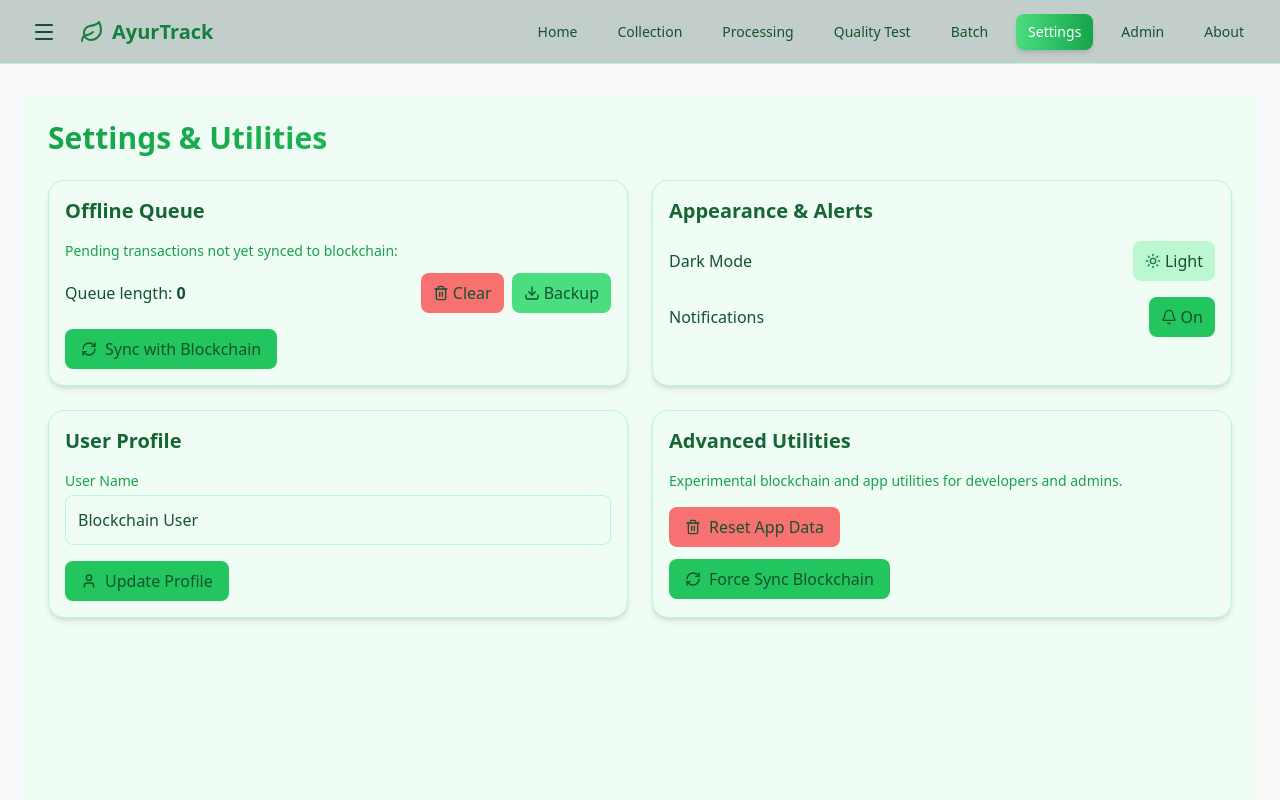
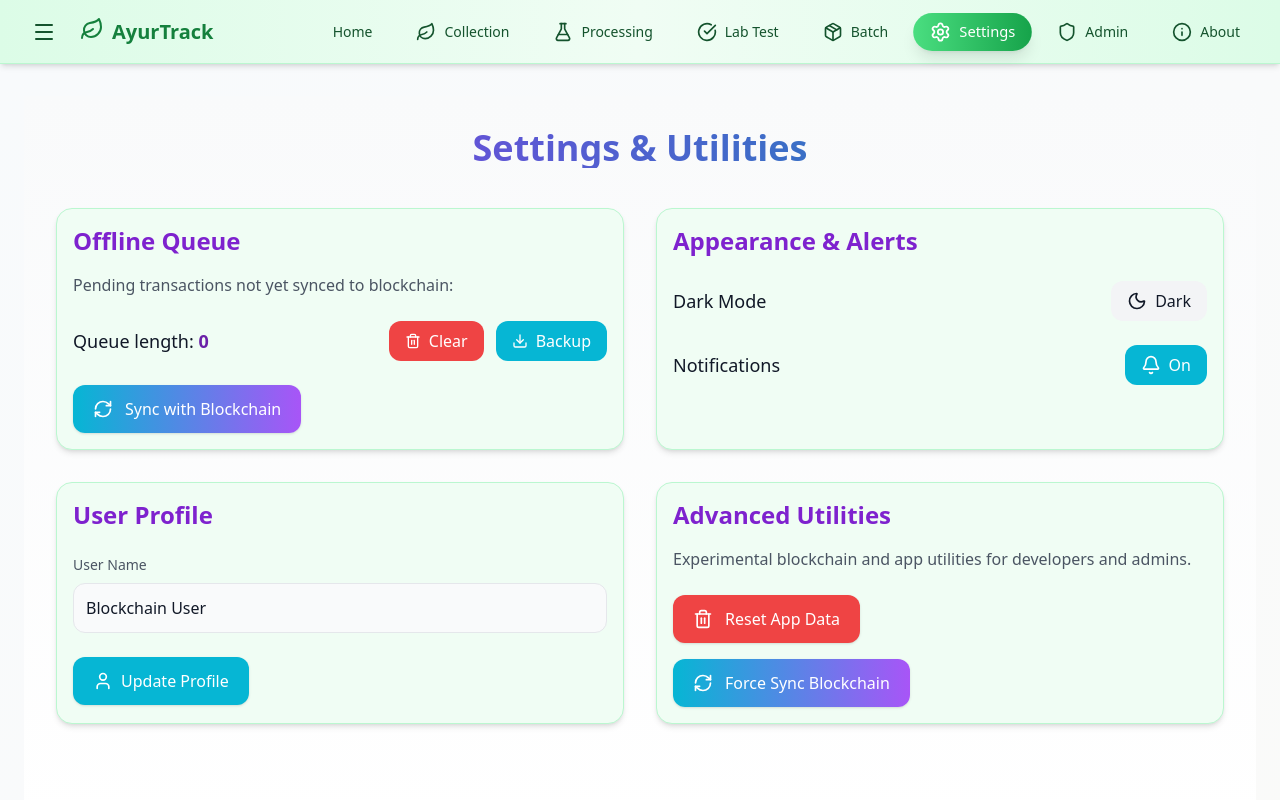
Before and after one commit to shreyes-7/AyurTrack, a React (Vite) app in the folder frontend/: page /settings in a window 1280 px wide. Shown: the top 800 px of the page. Built offline with nearby package versions, Linux system fonts and the light colour scheme.

Commit message:
sms server

```diff
--- a/frontend/src/Components/Navbar.jsx
+++ b/frontend/src/Components/Navbar.jsx
@@ -30,7 +30,7 @@ const navItems = [
     icon: <FlaskConical className="w-5 h-5" />,
   },
   {
-    name: "Quality Test",
+    name: "Lab Test",
     path: "/quality",
     icon: <CheckCircle className="w-5 h-5" />,
   },
@@ -80,11 +80,13 @@ export default function Navbar() {
 
   return (
     <>
-      <nav className="sticky top-0 z-50 bg-green-50/80 backdrop-blur-lg border-b border-green-200 flex items-center justify-between px-6 h-16">
+      <nav className="sticky top-0 z-50 bg-gradient-to-r from-green-100 via-green-50 to-green-100 backdrop-blur-md border-b border-green-200 shadow-md flex items-center justify-between px-6 h-16">
+        {/* Logo + Mobile Menu */}
         <div className="flex items-center gap-4">
+          {/* Mobile Hamburger */}
           <button
             onClick={toggleMenu}
-            className="p-2 text-green-900 hover:text-green-600 transition-colors"
+            className="p-2 text-green-900 hover:text-green-600 transition-colors rounded-md hover:bg-green-100"
           >
             {isMenuOpen ? (
               <X className="w-6 h-6" />
@@ -92,18 +94,20 @@ export default function Navbar() {
               <Menu className="w-6 h-6" />
             )}
           </button>
+
+          {/* Logo */}
           <Link
             to="/"
-            className="flex items-center gap-2 text-green-700 font-bold text-xl"
+            className="flex items-center gap-2 text-green-700 font-bold text-xl hover:text-green-800 transition-colors"
             onClick={handleLinkClick}
           >
-            <Leaf className="w-6 h-6" />
+            <Leaf className="w-6 h-6 animate-bounce" />
             AyurTrack
           </Link>
         </div>
 
-        {/* Desktop links */}
-        <div className="hidden md:flex items-center gap-4">
+        {/* Desktop Nav */}
+        <div className="hidden md:flex items-center gap-3">
           {navItems.map((item, i) => {
             const isActive = location.pathname === item.path;
             return (
@@ -111,17 +115,41 @@ export default function Navbar() {
                 key={i}
                 to={item.path}
                 onClick={handleLinkClick}
-                className={`flex items-center gap-1 px-3 py-2 rounded-lg text-sm font-medium transition-all duration-300 transform ${
+                className={`flex items-center gap-2 px-4 py-2 rounded-full text-sm font-medium transition-all duration-300 transform ${
                   isActive
-                    ? "bg-gradient-to-r from-green-400 to-green-600 text-white shadow-md"
-                    : "text-green-900 hover:text-white hover:bg-green-300 hover:scale-105 hover:shadow-lg"
+                    ? "bg-gradient-to-r from-green-400 to-green-600 text-white shadow-lg scale-105"
+                    : "text-green-900 hover:text-white hover:bg-green-400 hover:scale-105 hover:shadow-md"
                 }`}
               >
+                {item.icon && (
+                  <span className="hidden md:inline-flex w-5 h-5">
+                    {item.icon}
+                  </span>
+                )}
                 {item.name}
               </NavLink>
             );
           })}
         </div>
+
+        {/* Mobile Menu Slide */}
+        {isMenuOpen && (
+          <div className="absolute top-16 left-0 w-full bg-white/80 backdrop-blur-md border-t border-green-200 md:hidden flex flex-col items-start p-4 gap-2 shadow-lg animate-slideDown">
+            {navItems.map((item, i) => (
+              <NavLink
+                key={i}
+                to={item.path}
+                onClick={() => {
+                  handleLinkClick();
+                  toggleMenu();
+                }}
+                className={`w-full px-4 py-2 rounded-lg text-green-900 hover:text-white hover:bg-green-400 transition-all duration-200`}
+              >
+                {item.name}
+              </NavLink>
+            ))}
+          </div>
+        )}
       </nav>
 
       {/* Sidebar / Mobile menu */}
--- a/frontend/src/Pages/Settings.jsx
+++ b/frontend/src/Pages/Settings.jsx
@@ -44,34 +44,36 @@ export default function Settings() {
 
   return (
     <Layout>
-      <div className="min-h-[calc(100vh-4rem)] bg-green-50 text-green-900 p-6">
-        <h1 className="text-3xl font-bold mb-6 bg-clip-text text-transparent bg-gradient-to-r from-green-600 via-green-500 to-green-400">
+      {/* Light background with subtle gradient */}
+      <div className="min-h-[calc(100vh-4rem)] bg-gradient-to-b from-gray-50 to-white p-8 text-gray-900">
+        <h1 className="text-4xl font-extrabold mb-10 text-center text-transparent bg-clip-text bg-gradient-to-r from-purple-600 to-cyan-600">
           Settings & Utilities
         </h1>
 
-        <div className="grid grid-cols-1 md:grid-cols-2 gap-6">
-          {/* App Info & Queue */}
-          <Card className="bg-green-100 border border-green-200 shadow-md rounded-2xl p-6">
-            <h2 className="text-xl font-semibold mb-4 text-green-800">
+        <div className="grid grid-cols-1 md:grid-cols-2 gap-8">
+          {/* Card with clean look */}
+          <Card className="bg-white border border-gray-200 rounded-2xl p-8 shadow-sm hover:shadow-lg hover:-translate-y-1 transform transition-all duration-300">
+            <h2 className="text-2xl font-semibold mb-4 text-purple-700">
               Offline Queue
             </h2>
-            <p className="text-sm text-green-600 mb-3">
+            <p className="text-base text-gray-600 mb-6">
               Pending transactions not yet synced to blockchain:
             </p>
-            <div className="flex items-center justify-between mb-4">
-              <span>
-                Queue length: <strong>{queue.length}</strong>
+            <div className="flex items-center justify-between mb-6">
+              <span className="text-lg">
+                Queue length:{" "}
+                <strong className="text-purple-800">{queue.length}</strong>
               </span>
-              <div className="flex gap-2">
+              <div className="flex gap-3">
                 <button
                   onClick={clearQueue}
-                  className="flex items-center gap-1 px-3 py-2 rounded-lg bg-red-400 hover:bg-red-300 transition"
+                  className="flex items-center gap-2 px-4 py-2 rounded-xl bg-red-500 text-white hover:bg-red-400 active:scale-95 transition"
                 >
                   <Trash2 className="w-4 h-4" /> Clear
                 </button>
                 <button
                   onClick={downloadQueue}
-                  className="flex items-center gap-1 px-3 py-2 rounded-lg bg-green-400 hover:bg-green-300 transition"
+                  className="flex items-center gap-2 px-4 py-2 rounded-xl bg-cyan-500 text-white hover:bg-cyan-400 active:scale-95 transition"
                 >
                   <Download className="w-4 h-4" /> Backup
                 </button>
@@ -79,81 +81,85 @@ export default function Settings() {
             </div>
             <button
               onClick={simulateSync}
-              className="flex items-center gap-2 px-4 py-2 rounded-lg bg-green-500 hover:bg-green-400 transition"
+              className="flex items-center gap-3 px-5 py-3 text-base rounded-xl bg-gradient-to-r from-cyan-500 to-purple-500 text-white hover:opacity-90 active:scale-95 transition shadow"
             >
-              <RefreshCw className="w-4 h-4" /> Sync with Blockchain
+              <RefreshCw className="w-5 h-5" /> Sync with Blockchain
             </button>
           </Card>
 
-          {/* Appearance & Notifications */}
-          <Card className="bg-green-100 border border-green-200 shadow-md rounded-2xl p-6">
-            <h2 className="text-xl font-semibold mb-4 text-green-800">
+          {/* Appearance & Alerts */}
+          <Card className="bg-white border border-gray-200 rounded-2xl p-8 shadow-sm hover:shadow-lg hover:-translate-y-1 transform transition-all duration-300">
+            <h2 className="text-2xl font-semibold mb-6 text-purple-700">
               Appearance & Alerts
             </h2>
 
-            <div className="flex items-center justify-between mb-4">
-              <span>Dark Mode</span>
+            <div className="flex items-center justify-between mb-6">
+              <span className="text-lg">Dark Mode</span>
               <button
-                disabled
-                className="flex items-center gap-1 px-3 py-2 rounded-lg bg-green-200 cursor-not-allowed"
+                onClick={() => setDark(!dark)}
+                className="flex items-center gap-2 px-4 py-2 rounded-xl bg-gray-100 hover:bg-gray-200 transition"
               >
-                <Sun className="w-4 h-4 text-green-700" /> Light
+                {dark ? (
+                  <Moon className="w-5 h-5" />
+                ) : (
+                  <Sun className="w-5 h-5" />
+                )}
+                {dark ? "Dark" : "Light"}
               </button>
             </div>
 
-            <div className="flex items-center justify-between mb-4">
-              <span>Notifications</span>
+            <div className="flex items-center justify-between mb-6">
+              <span className="text-lg">Notifications</span>
               <button
-                className={`flex items-center gap-1 px-3 py-2 rounded-lg ${
+                onClick={() => setNotifications(!notifications)}
+                className={`flex items-center gap-2 px-4 py-2 rounded-xl text-white transition ${
                   notifications
-                    ? "bg-green-500 hover:bg-green-400"
-                    : "bg-green-200 hover:bg-green-300"
-                } transition`}
+                    ? "bg-cyan-500 hover:bg-cyan-400"
+                    : "bg-gray-400 hover:bg-gray-500"
+                }`}
               >
-                <Bell className="w-4 h-4" /> {notifications ? "On" : "Off"}
+                <Bell className="w-5 h-5" />
+                {notifications ? "On" : "Off"}
               </button>
             </div>
           </Card>
 
-          {/* User Info */}
-          <Card className="bg-green-100 border border-green-200 shadow-md rounded-2xl p-6">
-            <h2 className="text-xl font-semibold mb-4 text-green-800">
+          {/* User Profile */}
+          <Card className="bg-white border border-gray-200 rounded-2xl p-8 shadow-sm hover:shadow-lg hover:-translate-y-1 transform transition-all duration-300">
+            <h2 className="text-2xl font-semibold mb-6 text-purple-700">
               User Profile
             </h2>
-            <label className="block text-sm text-green-600 mb-1">
+            <label className="block text-sm text-gray-600 mb-2">
               User Name
             </label>
             <input
               type="text"
               value={userName}
               onChange={(e) => setUserName(e.target.value)}
-              className="w-full p-3 rounded-lg bg-green-50 border border-green-200 text-green-900 focus:outline-none focus:ring-2 focus:ring-green-400 mb-4"
+              className="w-full p-3 mb-6 rounded-xl bg-gray-50 border border-gray-200 text-gray-900 focus:outline-none focus:ring-2 focus:ring-cyan-400 transition"
             />
-            <button className="flex items-center gap-2 px-4 py-2 rounded-lg bg-green-500 hover:bg-green-400 transition">
-              <User className="w-4 h-4" /> Update Profile
+            <button className="flex items-center gap-2 px-5 py-3 rounded-xl text-base bg-cyan-500 text-white hover:bg-cyan-400 active:scale-95 transition shadow">
+              <User className="w-5 h-5" /> Update Profile
             </button>
           </Card>
 
           {/* Advanced Utilities */}
-          <Card className="bg-green-100 border border-green-200 shadow-md rounded-2xl p-6">
-            <h2 className="text-xl font-semibold mb-4 text-green-800">
+          <Card className="bg-white border border-gray-200 rounded-2xl p-8 shadow-sm hover:shadow-lg hover:-translate-y-1 transform transition-all duration-300">
+            <h2 className="text-2xl font-semibold mb-4 text-purple-700">
               Advanced Utilities
             </h2>
-            <p className="text-sm text-green-600 mb-4">
+            <p className="text-base text-gray-600 mb-6">
               Experimental blockchain and app utilities for developers and
               admins.
             </p>
             <button
               onClick={resetApp}
-              className="flex items-center gap-2 px-4 py-2 rounded-lg bg-red-400 hover:bg-red-300 transition mb-3"
+              className="flex items-center gap-3 px-5 py-3 mb-4 rounded-xl bg-red-500 text-white hover:bg-red-400 active:scale-95 transition shadow"
             >
-              <Trash2 className="w-4 h-4" /> Reset App Data
+              <Trash2 className="w-5 h-5" /> Reset App Data
             </button>
-            <button
-              onClick={simulateSync}
-              className="flex items-center gap-2 px-4 py-2 rounded-lg bg-green-500 hover:bg-green-400 transition"
-            >
-              <RefreshCw className="w-4 h-4" /> Force Sync Blockchain
+            <button className="flex items-center gap-3 px-5 py-3 rounded-xl bg-gradient-to-r from-cyan-500 to-purple-500 text-white hover:opacity-90 active:scale-95 transition shadow">
+              <RefreshCw className="w-5 h-5" /> Force Sync Blockchain
             </button>
           </Card>
         </div>
```
Also changed, not shown: 2 other files (tests, documents, lock files or other folders).
